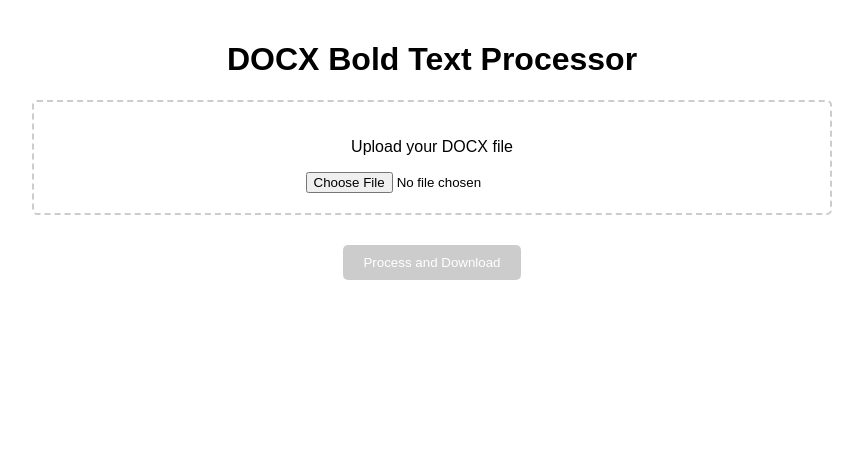
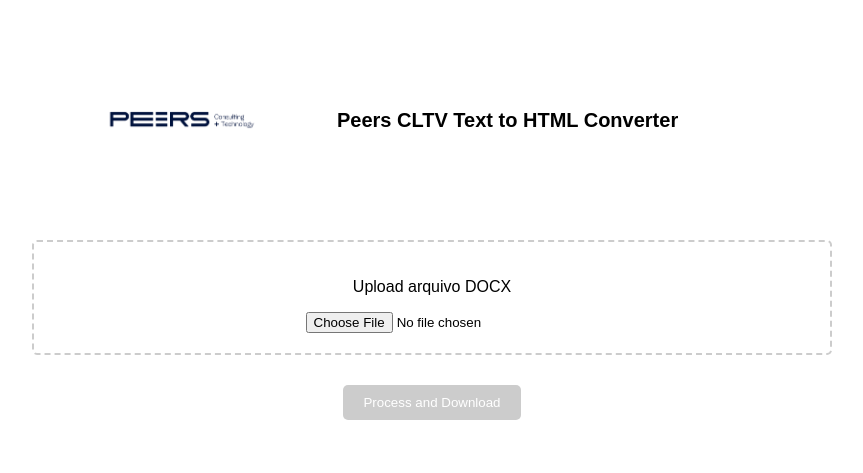
Before and after one commit to ribeiroAllison/bold-text-processor, a website: page public/index.html in a window 1280 px wide. Shown: the whole page, without its empty margins (208-1071 px from the left). Drawn offline with Linux system fonts and the light colour scheme.

Commit message:
add peers logo on header

```diff
--- a/public/index.html
+++ b/public/index.html
@@ -3,14 +3,20 @@
 <head>
     <meta charset="UTF-8">
     <meta name="viewport" content="width=device-width, initial-scale=1.0">
-    <title>DOCX Bold Text Processor</title>
+    <title>Peers CLTV Bold text to HTML Converter</title>
     <link rel="stylesheet" href="styles/main.css">
 </head>
 <body>
     <div class="container">
-        <h1>DOCX Bold Text Processor</h1>
+        <div class="headerCtr">
+            <img src="./images/logo.png" alt="logo" width="300px" >
+            <div class="textCtr">
+                <h1>Peers CLTV Text to HTML Converter</h1>
+            </div>
+        </div>
+
         <div class="upload-area">
-            <p>Upload your DOCX file</p>
+            <p>Upload arquivo DOCX</p>
             <input type="file" id="fileInput" accept=".docx">
         </div>
         <button id="processButton" disabled>Process and Download</button>
--- a/public/styles/main.css
+++ b/public/styles/main.css
@@ -39,6 +39,28 @@
   cursor: not-allowed;
 }
 
+.headerCtr{
+  display: flex;
+  gap: 5px;
+  align-items: center;
+  justify-content: flex-start;
+
+}
+
+.textCtr{
+  display: flex;
+  align-items: center;
+  justify-content: center;
+}
+
+.headerCtr img{
+  margin: 0;
+}
+
+.headerCtr h1{
+  font-size: 20px;
+}
+
 #status {
   margin: 20px 0;
   padding: 10px;
```
Also changed, not shown: package.json (+5 -2 lines), public/images/logo.png (added), 1 other file.
